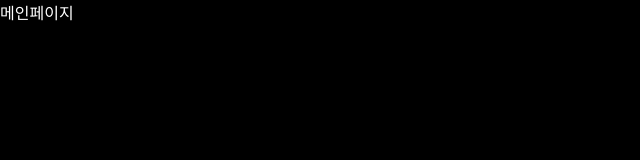
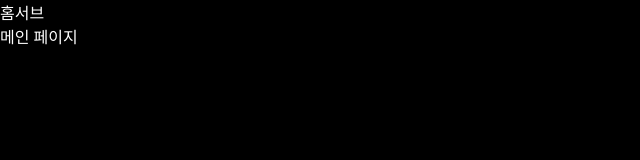
Before and after one commit to mwssy/MovieApp, a React (Vite) app: page / in a window 1280 px wide. Shown: the top 160 px of the page, without its empty margins (0-640 px from the left). Built offline with nearby package versions, Linux system fonts and the light colour scheme.

Commit message:
헤더 작업 1차

```diff
--- /dev/null
+++ b/src/components/Header.jsx
@@ -0,0 +1,19 @@
+import { Link } from "react-router-dom";
+import styled from "styled-components";
+
+function Header() {
+    return (
+        <div>
+            <Link to="/">홈</Link>
+            <Link to="/movie">서브</Link>
+        </div>
+    );
+}
+
+export default Header;
+
+const Container = styled.h1`
+    justify-content: space-between;
+    display: flex;
+    align-items: center;
+`
--- /dev/null
+++ b/src/data/constant.js
@@ -0,0 +1,3 @@
+export const config = {
+    API_KEY: import.meta.env.VITE_APP_MOVIE_API_KEY
+}
--- a/src/page/Home.jsx
+++ b/src/page/Home.jsx
@@ -1,7 +1,10 @@
+import Header from "../components/Header";
+
 function Home() {
     return (
         <>
-            메인페이지
+            <Header />
+            <div>메인 페이지</div>
         </>
     );
 }
--- a/src/page/Movie.jsx
+++ b/src/page/Movie.jsx
@@ -1,8 +1,10 @@
+import Header from "../components/Header";
 import { data } from "../data/test";
 
 function Movie() {
     return (
         <>
+            <Header />
             {data.results.map((movie) => (
                 <ul key={movie.id}>
                     <li>{movie.title}</li>
```
Also changed, not shown: 2 other files (tests, documents, lock files or other folders).
